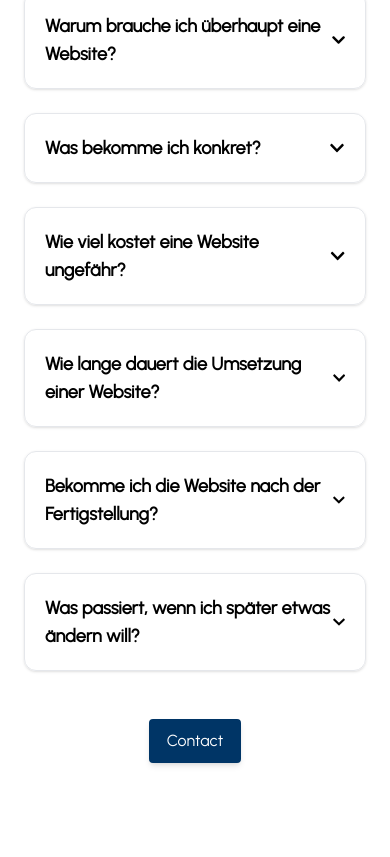
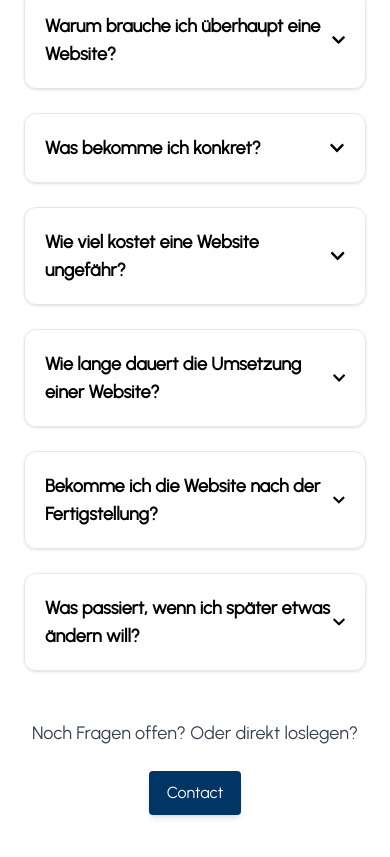
Before and after one commit to Franco-Cipolla/franco-cipolla-website, a React app: page / in a window 390 px wide. Shown: the part 4022-4879 px from the top of the page. Built offline with nearby package versions, Linux system fonts and the light colour scheme; the HTML template or start-up script is replaced by a standard one.

Commit message:
faw finsihed

```diff
--- a/src/components/FAQSection.jsx
+++ b/src/components/FAQSection.jsx
@@ -39,14 +39,15 @@ const faqs = [
   }
 ]
 
-
 const FAQSection = () => {
   const sectionRef = useRef(null)
+  const ctaRef = useRef(null)
   const [openIndex, setOpenIndex] = useState(null)
 
   useEffect(() => {
     if (!sectionRef.current) return
 
+    // FAQ-Items einfliegen
     gsap.fromTo(
       sectionRef.current.querySelectorAll('.faq-item'),
       { opacity: 0, y: 30 },
@@ -62,6 +63,24 @@ const FAQSection = () => {
         },
       }
     )
+
+    // CTA-Div einfliegen
+    if (ctaRef.current) {
+      gsap.fromTo(
+        ctaRef.current,
+        { opacity: 0, y: 50 },
+        {
+          opacity: 1,
+          y: 0,
+          duration: 0.8,
+          ease: 'power3.out',
+          scrollTrigger: {
+            trigger: ctaRef.current,
+            start: 'top 90%',
+          },
+        }
+      )
+    }
   }, [])
 
   return (
@@ -70,13 +89,11 @@ const FAQSection = () => {
       id="faq"
       className="py-20 px-6 bg-white text-black"
     >
-         {/* Dekorativer Blur-Kreis */}
-
       <h2 className="text-3xl md:text-4xl font-bold text-center mb-12">
         Häufige Fragen
       </h2>
 
-      <div className="max-w-3xl  mx-auto space-y-6">
+      <div className="max-w-3xl mx-auto space-y-6">
         {faqs.map((faq, index) => (
           <div
             key={index}
@@ -104,12 +121,14 @@ const FAQSection = () => {
           </div>
         ))}
       </div>
-      <div className="text-center mt-12 w-full">
-        <p className="text-lg text-gray-700 hidden md:block text-center max-w-2xl mx-auto mb-6">
-            Noch Fragen offen? Oder direkt loslegen?
+
+      {/* CTA-Div mit Animation */}
+      <div ref={ctaRef} className="text-center mt-12 w-full">
+        <p className="text-lg text-gray-700 text-center max-w-2xl mx-auto my-6">
+          Noch Fragen offen? Oder direkt loslegen?
         </p>
-        <CTA2/>
-        </div>
+        <CTA2 />
+      </div>
     </section>
   )
 }
```
